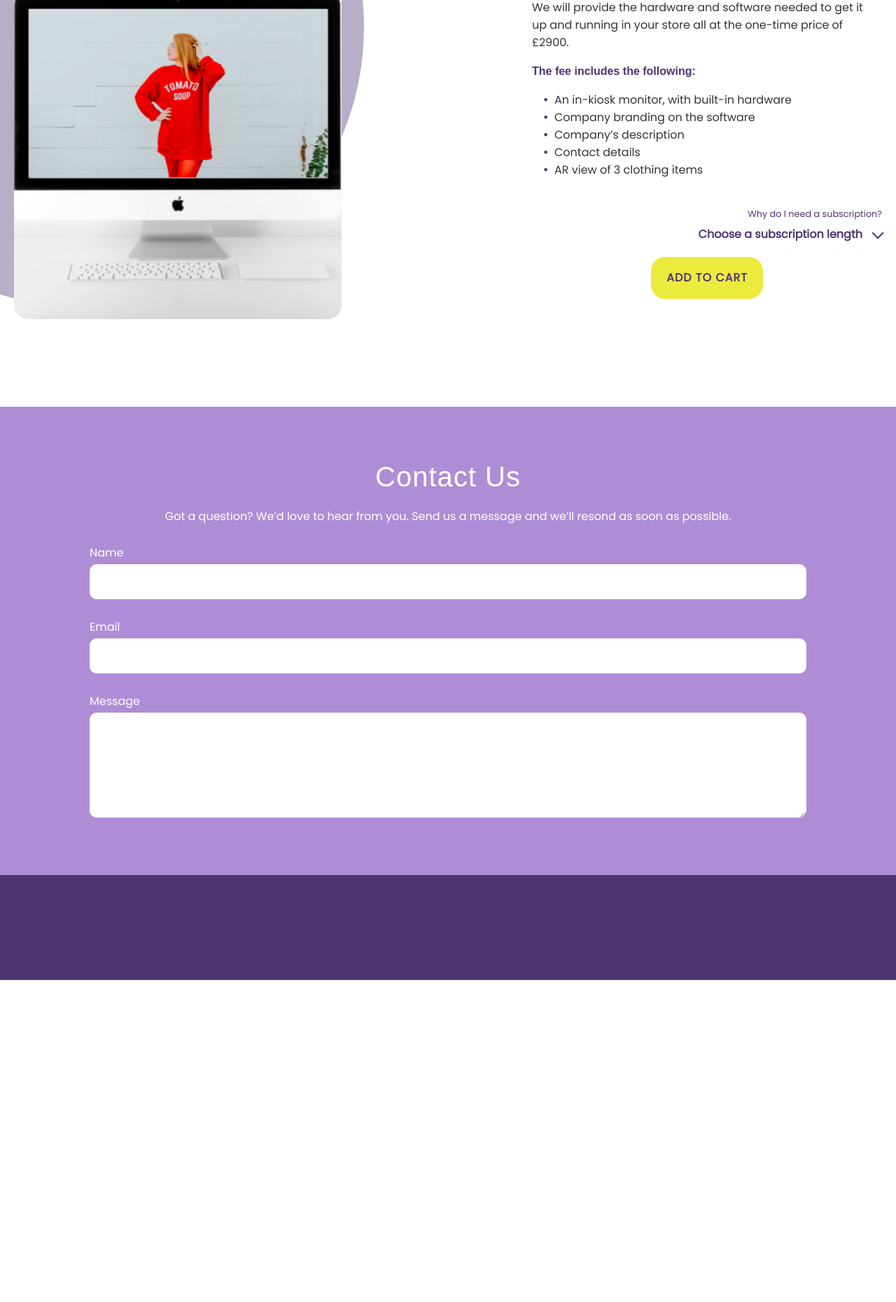
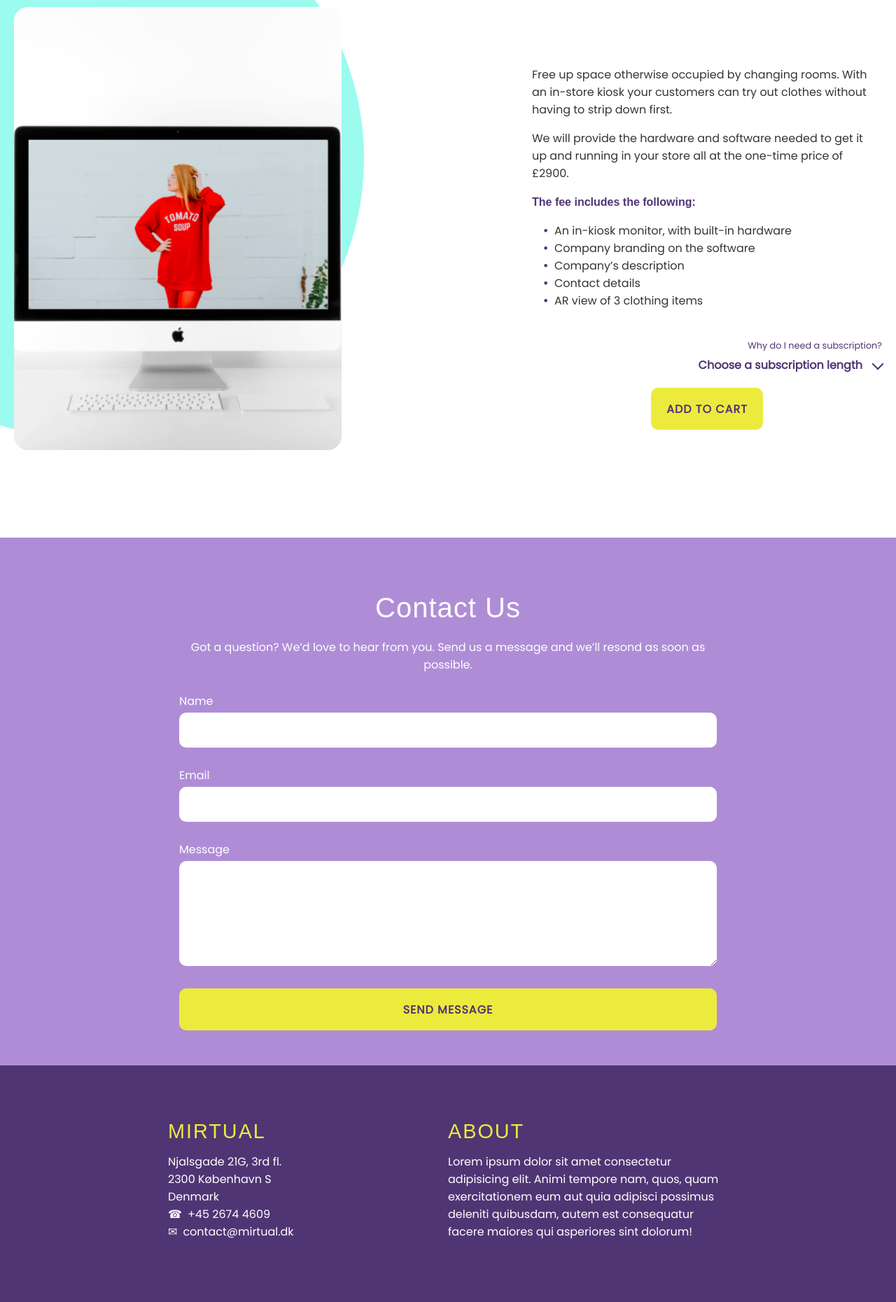
Before and after one commit to soer145a/KEA_Bachelor, a PHP site: page /KEA_Bachelor/kitchensink.html in a window 1280 px wide. Shown: the part 4538-6398 px from the top of the page at 70% size. Before the commit the page ends 5938 px from the top, so only its background shows below. Run offline with PHP 8.4, Linux system fonts and the light colour scheme; some web fonts are replaced.

Commit message:
Contact styling finished, footer added and styled

```diff
--- a/css/app.css
+++ b/css/app.css
@@ -74,9 +74,15 @@ button,
 form,
 label,
 input,
-textarea {
+textarea,
+address {
     font-family: var(--font-paragraphs);
     font-weight: 400;
+}
+
+button:hover {
+    transform: scale(1.05);
+    transition: 0.2s;
 }
 
 /* GENERAL STYLING */
@@ -108,7 +114,7 @@ main {
 }
 footer {
     background-color: var(--purple-dark);
-    height: 150px;
+    height: auto;
 }
 
 /* section:not(section:nth-of-type(1)) {
--- /dev/null
+++ b/css/footer.css
@@ -0,0 +1,51 @@
+.footer {
+    padding-top: 80px;
+    padding-bottom: 40px;
+    display: flex;
+    flex-wrap: wrap;
+}
+
+.address,
+.about {
+    margin-bottom: 2rem;
+    min-width: calc(375px - 32px);
+    flex-basis: 50%;
+    max-width: 400px;
+}
+.address .address__header,
+.about .address__header {
+    text-transform: uppercase;
+    color: var(--yellow);
+    letter-spacing: 2px;
+    margin-bottom: 1rem;
+}
+
+.footer .section-paragraph {
+    color: var(--white);
+}
+.address .address__information {
+    color: var(--white);
+}
+
+.address .address__telephone,
+.address .address__email {
+    text-decoration: none;
+    color: var(--white);
+}
+
+.address .address__telephone:hover,
+.address .address__email:hover {
+    letter-spacing: 3px;
+    transition: 0.4s;
+}
+
+.address .address__telephone::before {
+    content: "\260E";
+    margin-right: 8px;
+}
+.address .address__email::before {
+    content: "\2709";
+    margin-right: 8px;
+}
+.address .address__email {
+}
--- a/css/media_queries.css
+++ b/css/media_queries.css
@@ -114,6 +114,10 @@
         padding-right: 0;
         padding-left: 32px;
     }
+
+    .footer {
+        justify-content: center;
+    }
     /* .intro {
         display: flex;
         flex-direction: row;
--- a/css/section_contact.css
+++ b/css/section_contact.css
@@ -2,7 +2,7 @@
     background-color: var(--purple-light);
 }
 .section-container {
-    max-width: 1024px;
+    max-width: 768px;
     margin: 0 auto;
 }
 
@@ -40,3 +40,17 @@
     padding-top: 8px;
     min-height: 150px;
 }
+
+.contact-form__button {
+    margin: 0 auto;
+    display: block;
+    border: 0;
+    width: 100%;
+    height: 60px;
+    border-radius: 10px;
+    background-color: var(--yellow);
+    text-transform: uppercase;
+    color: var(--purple-dark);
+    font-weight: bold;
+    letter-spacing: 1px;
+}
--- a/css/section_solutions.css
+++ b/css/section_solutions.css
@@ -57,7 +57,7 @@
 }
 
 .background-sphere--purple {
-    background-color: var(--purple-dark);
+    background-color: var(--purple-grey);
 }
 .background-sphere--yellow {
     background-color: var(--yellow);
@@ -183,7 +183,7 @@
     border: 0;
     width: 160px;
     height: 60px;
-    border-radius: 20px;
+    border-radius: 10px;
     background-color: var(--yellow);
     text-transform: uppercase;
     color: var(--purple-dark);
--- a/css/section_use_case.css
+++ b/css/section_use_case.css
@@ -1,5 +1,5 @@
 #use-case {
-    height: auto;
+    height: 100vh;
     overflow: hidden;
     /* padding: 1rem 0 2rem; */
 }
--- a/kitchensink.html
+++ b/kitchensink.html
@@ -18,6 +18,7 @@
         <link rel="stylesheet" href="css/section_technologies.css" />
         <link rel="stylesheet" href="css/section_solutions.css" />
         <link rel="stylesheet" href="css/section_contact.css" />
+        <link rel="stylesheet" href="css/footer.css" />
         <link rel="stylesheet" href="css/media_queries.css" />
     </head>
     <body>
@@ -342,12 +343,12 @@
                         <span
                             class="
                                 background-sphere
-                                background-sphere--left
+                                background-sphere--right
                                 background-sphere--top
-                                background-sphere--purple
+                                background-sphere--yellow
                             "
                         ></span>
-                        <div class="text-wrapper">
+                        <div class="text-wrapper place-right">
                             <h3 class="section-subheader">Solution</h3>
                             <h2 class="section-header">In-store Kiosk</h2>
                             <img
@@ -446,7 +447,7 @@
                                 background-sphere
                                 background-sphere--left
                                 background-sphere--top
-                                background-sphere--purple
+                                background-sphere--cyan
                             "
                         ></span>
                         <div class="text-wrapper">
@@ -585,6 +586,9 @@
                                     id="contact-form__message"
                                     name="contact-form__message"
                                 ></textarea>
+                                <button class="contact-form__button">
+                                    Send Message
+                                </button>
                             </form>
                         </div>
                     </div>
@@ -592,7 +596,37 @@
             </section>
         </main>
         <footer class="container-full-width">
-            <div class="layout-container"></div>
+            <div class="layout-container footer">
+                <div class="address address-container">
+                    <h3 class="address__header">Mirtual</h3>
+                    <address class="section-paragraph address__information">
+                        Njalsgade 21G, 3rd fl.
+                        <br />
+                        2300 København S
+                        <br />
+                        Denmark
+                        <br />
+                        <a class="address__telephone" href="tel:+4526744609"
+                            >+45 2674 4609</a
+                        >
+                        <br />
+                        <a
+                            class="address__email"
+                            href="mail:mailto:contact@mirtual.dk"
+                            >contact@mirtual.dk</a
+                        >
+                    </address>
+                </div>
+                <div class="about about-container">
+                    <h3 class="address__header">About</h3>
+                    <p class="section-paragraph">
+                        Lorem ipsum dolor sit amet consectetur adipisicing elit.
+                        Animi tempore nam, quos, quam exercitationem eum aut
+                        quia adipisci possimus deleniti quibusdam, autem est
+                        consequatur facere maiores qui asperiores sint dolorum!
+                    </p>
+                </div>
+            </div>
         </footer>
     </body>
     <script src="js/app.js"></script>
```
